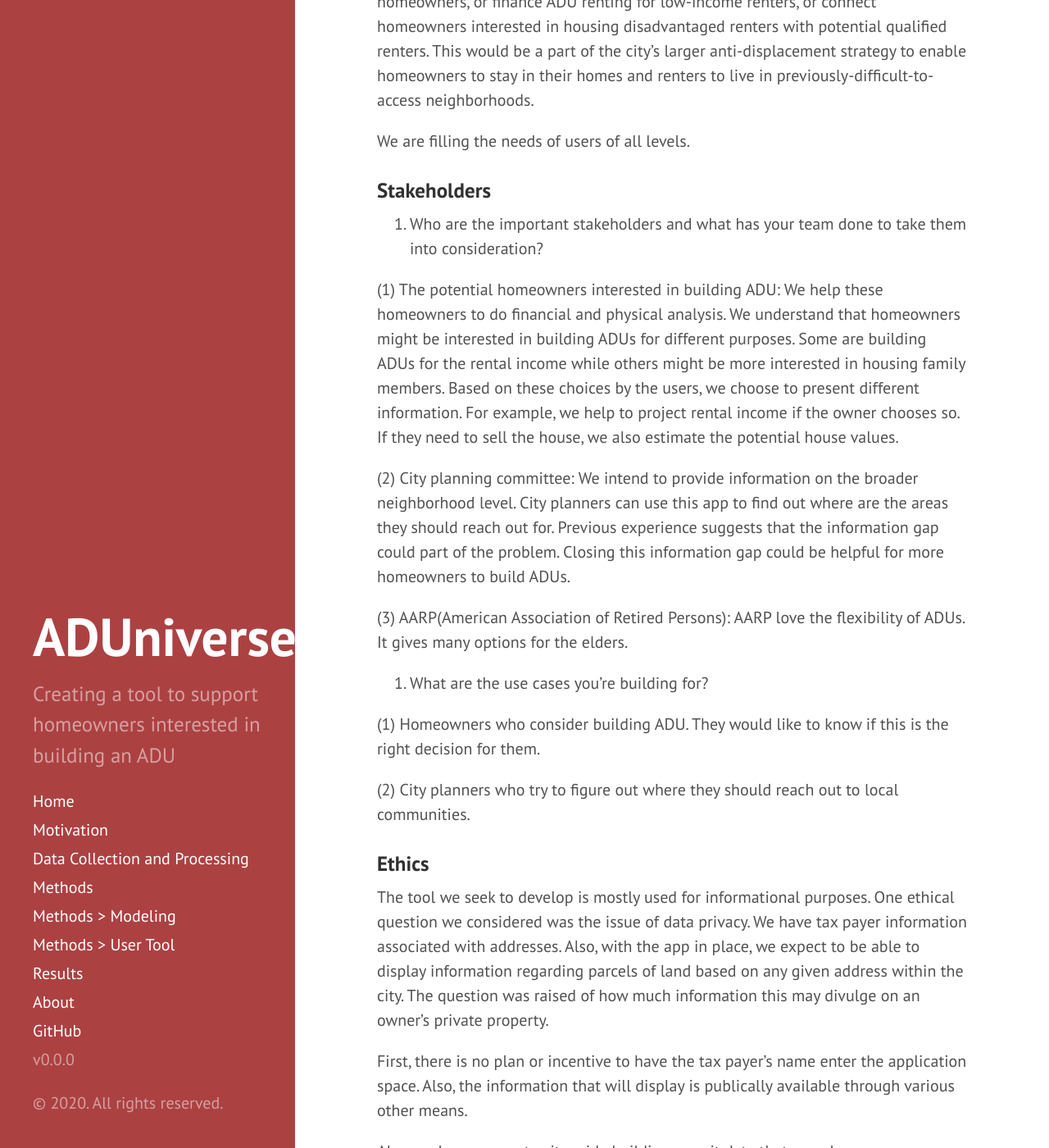
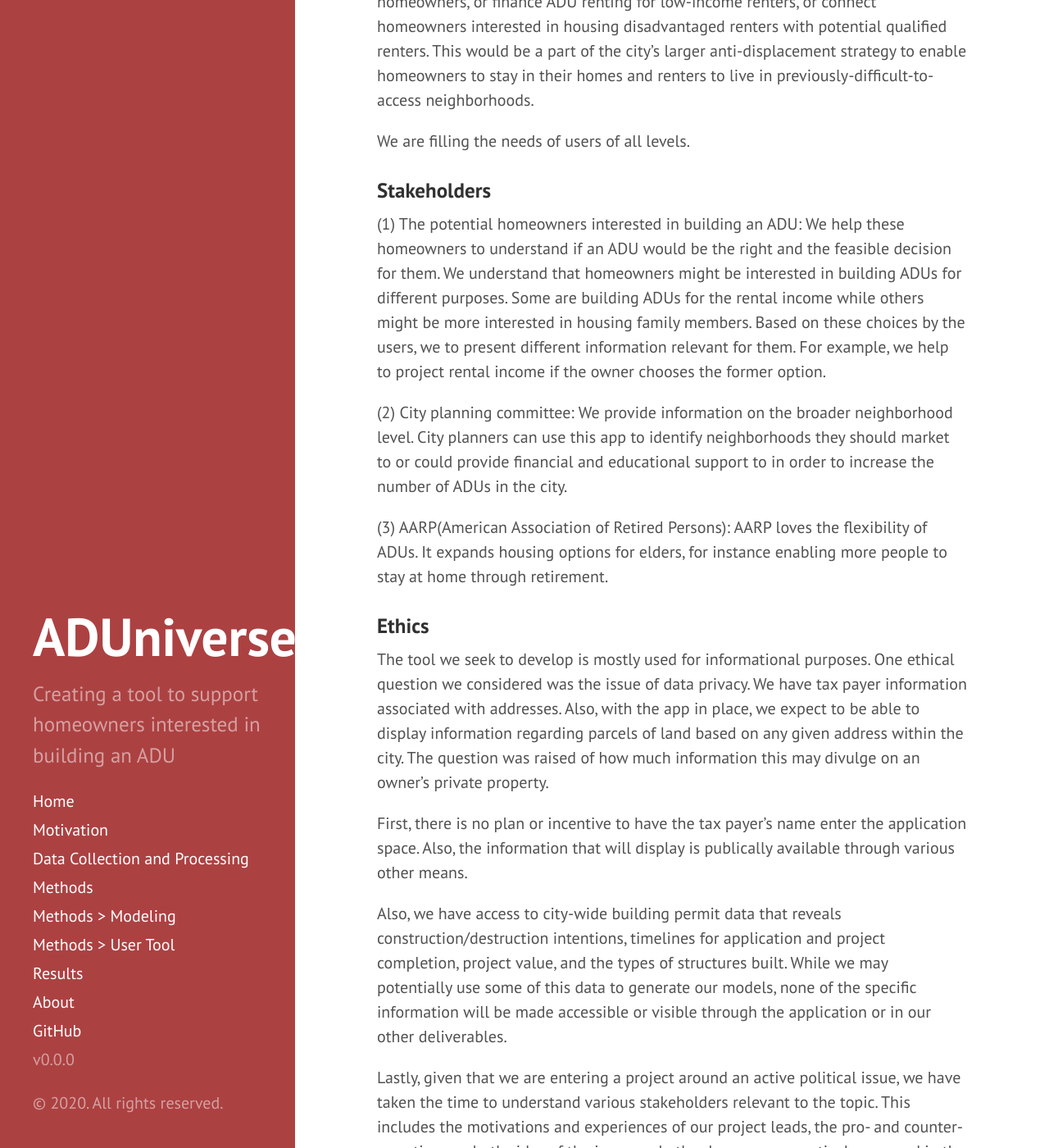
Before and after one commit to uwescience/ADUniverse, a Jekyll site: the page built from motivation.md, in a window 1280 px wide and 1400 px high, scrolled down 2526 px. Shown: the whole window at 82% size. Built offline with Jekyll 4.4.1, drawn with Linux system fonts in a browser that asks for light colours.

Commit message:
Update motivation.md

```diff
--- a/motivation.md
+++ b/motivation.md
@@ -37,20 +37,14 @@ We are filling the needs of users of all levels.
 
 ### Stakeholders
 
-1. Who are the important stakeholders and what has your team done to take them into consideration?
 
-(1) The potential homeowners interested in building ADU: We help these homeowners to do financial and physical analysis. We understand that homeowners might be interested in building ADUs for different purposes. Some are building ADUs for the rental income while others might be more interested in housing family members. Based on these choices by the users, we choose to present different information. For example, we help to project rental income if the owner chooses so. If they need to sell the house, we also estimate the potential house values.
+(1) The potential homeowners interested in building an ADU: We help these homeowners to understand if an ADU would be the right and the feasible decision for them. We understand that homeowners might be interested in building ADUs for different purposes. Some are building ADUs for the rental income while others might be more interested in housing family members. Based on these choices by the users, we to present different information relevant for them. For example, we help to project rental income if the owner chooses the former option.
 
 
-(2) City planning committee: We intend to provide information on the broader neighborhood level. City planners can use this app to find out where are the areas they should reach out for. Previous experience suggests that the information gap could part of the problem. Closing this information gap could be helpful for more homeowners to build ADUs.
+(2) City planning committee: We provide information on the broader neighborhood level. City planners can use this app to identify neighborhoods they should market to or could provide financial and educational support to in order to increase the number of ADUs in the city.
 
-(3) AARP(American Association of Retired Persons): AARP love the flexibility of ADUs. It gives many options for the elders.
+(3) AARP(American Association of Retired Persons): AARP loves the flexibility of ADUs. It expands housing options for elders, for instance enabling more people to stay at home through retirement.
 
-2. What are the use cases you’re building for?
-
-(1) Homeowners who consider building ADU. They would like to know if this is the right decision for them.
-
-(2) City planners who try to figure out where they should reach out to local communities.
 
 
 ### Ethics
```
